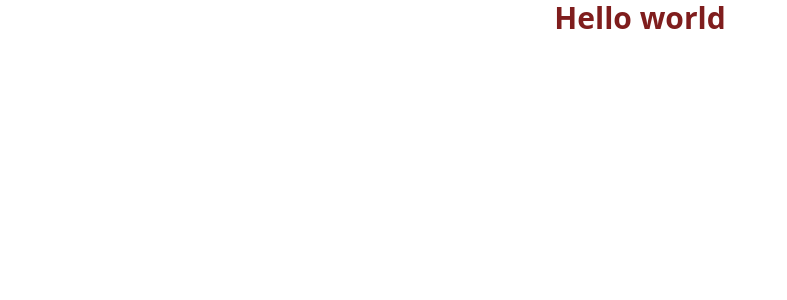
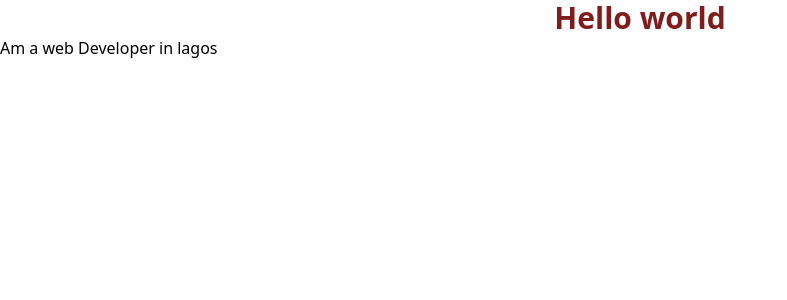
Before and after one commit to Rasheed124/React-projects, a React (Create React App) app: page / in a window 1280 px wide. Shown: the top 300 px of the page, without its empty margins (0-787 px from the left). Built offline with nearby package versions, Linux system fonts and the light colour scheme.

Commit message:
starter template

```diff
--- a/src/App.js
+++ b/src/App.js
@@ -5,6 +5,7 @@ function App() {
   return (
     <div className="App">
       <h2 className='font-bold text-center text-red-900 text-3xl'>Hello world</h2>
+      <h3>Am a web Developer in  lagos</h3>
     </div>
   );
 }
```
